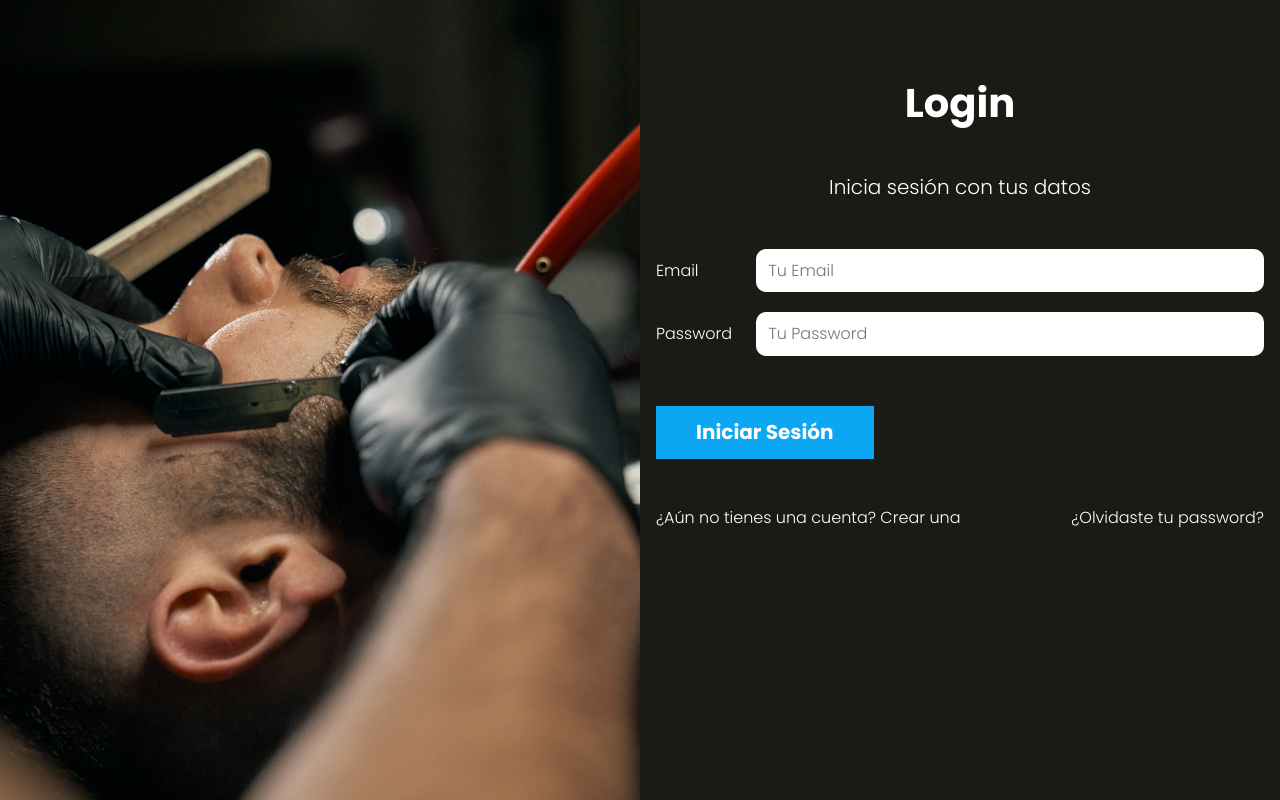
After one commit to DeveloperMAC2023/AppSalon, a PHP site: template views/auth/login.php in a window 1280 px wide. The commit adds this page. Run offline with PHP 8.4, Linux system fonts and the light colour scheme; the template is opened without the code that fills it, so the values that code supplies are empty.

Commit message:
Terminado el Login

```diff
--- a/src/scss/app.scss
+++ b/src/scss/app.scss
@@ -1 +1,3 @@
 @use 'base';
+@use 'layout';
+@use 'componentes';
--- a/src/scss/base/_tipografia.scss
+++ b/src/scss/base/_tipografia.scss
@@ -22,3 +22,13 @@ p {
     color: v.$blanco;
     font-size: 2rem;
 }
+
+.nombre-pagina {
+    text-align: center;
+    margin: 5rem 0;
+    font-weight: v.$bold;
+}
+
+.descripcion-pagina {
+    text-align: center;
+}
--- /dev/null
+++ b/src/scss/componentes/_acciones.scss
@@ -0,0 +1,17 @@
+@use 'base/variables' as v;
+@use 'base/mixins' as m;
+
+.acciones {
+    margin-top: v.$separacion;
+    @include m.tablet {
+        display: flex;
+        justify-content: space-between;
+    }
+
+    a {
+        color: v.$blanco;
+        display: block;
+        margin-bottom: calc(v.$separacion / 2);
+        text-align: center;
+    }
+}
--- /dev/null
+++ b/src/scss/componentes/_botones.scss
@@ -0,0 +1,6 @@
+@use 'base/variables' as v;
+@use 'base/mixins' as m;
+
+.boton {
+    @include m.boton(v.$azul, v.$blanco);
+}
--- /dev/null
+++ b/src/scss/componentes/_formulario.scss
@@ -0,0 +1,22 @@
+@use 'base/variables' as v;
+@use 'base/mixins' as m;
+
+.formulario {
+    margin-top: 5rem;
+    width:100%;
+}
+
+.campo {
+    display: flex;
+    margin-bottom: 2rem;
+    align-items: center;
+    label {
+        flex: 0 0 10rem;
+    }
+    input {
+        flex: 1;
+        border: none;
+        padding: calc(v.$separacion / 4);
+        border-radius: 1rem;
+    }
+}
--- /dev/null
+++ b/src/scss/componentes/_index.scss
@@ -0,0 +1,3 @@
+@forward 'formulario';
+@forward 'botones';
+@forward 'acciones';
--- /dev/null
+++ b/src/scss/layout/_UI.scss
@@ -0,0 +1,27 @@
+@use 'base/variables' as v;
+@use 'base/mixins' as m;
+
+.contenedor-app {
+
+    @include m.tablet {
+        display: grid;
+        grid-template-columns: repeat(2, 1fr);
+        min-height: 100vh;
+    }
+
+    .imagen {
+        height: 20rem;
+        background-image: url(../img/1.jpg);
+        background-size: cover;
+        background-position: center center;
+        @include m.tablet {
+            height: auto;
+        }
+    }
+
+    .app {
+        width: 95%;
+        margin:0 auto;
+        padding: 3rem 0;
+    }
+}
--- /dev/null
+++ b/src/scss/layout/_index.scss
@@ -0,0 +1 @@
+@forward 'UI';
--- /dev/null
+++ b/views/auth/login.php
@@ -0,0 +1,36 @@
+<h1 class="nombre-pagina">Login</h1>
+<p class="descripcion-pagina">Inicia sesión con tus datos</p>
+
+<form class="formulario" method="POST" action="/">
+
+    <div class="campo">
+        <label for="email">Email</label>
+        <input
+            type="email"
+            id="email"
+            placeholder="Tu Email"
+            name="email"
+        />
+    </div>
+
+    <div class="campo">
+        <label for="password">Password</label>
+        <input
+            type="password"
+            id="password"
+            placeholder="Tu Password"
+            name="password"
+        />
+    </div>
+
+    <input
+        type="submit"
+        class="boton"
+        value="Iniciar Sesión"
+    />
+</form>
+
+<div class="acciones">
+    <a href="/crear-cuenta">¿Aún no tienes una cuenta? Crear una</a>
+    <a href="/olvide">¿Olvidaste tu password?</a>
+</div>
--- a/views/layout.php
+++ b/views/layout.php
@@ -9,7 +9,12 @@
 </head>
 <body>
 
-    <?php echo $contenido; ?>
+    <div class="contenedor-app">
+        <div class="imagen"></div>
+        <div class="app">
+            <?php echo $contenido; ?>
+        </div>
+    </div>
 
 </body>
 </html>
```
Also changed, not shown: controllers/LoginController.php (+12 -6 lines), views/auth/crear-cuenta.php (added, +66 -0 lines), views/auth/olvide-password.php (added, +27 -0 lines), public/build/css/app.css, src/img/1.jpg (added), 5 other files.
